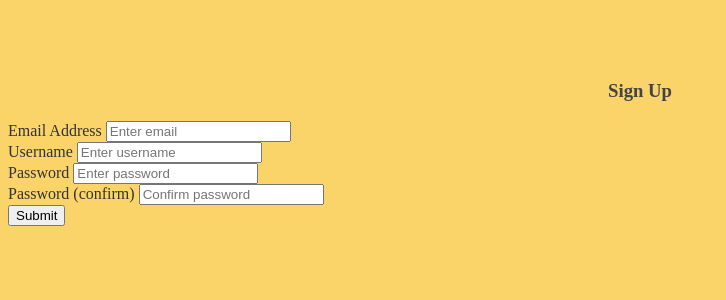
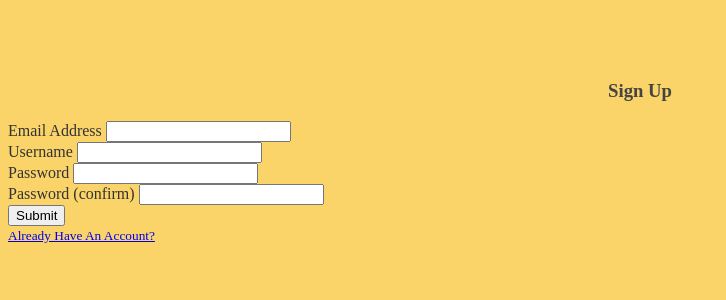
Before and after one commit to JasMyne14/GitExercise-TT2L-06, a Flask app: page /signup in a window 1280 px wide. Shown: the top 300 px of the page, without its empty margins (0-726 px from the left). Run offline with Flask 3, Linux system fonts and the light colour scheme; some libraries are stand-ins or nearby versions.

Commit message:
login signup

```diff
--- a/home/forms.py
+++ b/home/forms.py
@@ -1,11 +1,19 @@
 from flask_wtf import FlaskForm
 from flask_wtf.file import FileField, FileAllowed
-from wtforms import StringField, SubmitField, BooleanField, TextAreaField
-from wtforms.validators import DataRequired, Length, ValidationError
+from wtforms import StringField, SubmitField, BooleanField, TextAreaField, PasswordField
+from wtforms.validators import DataRequired, Length, Email, EqualTo, ValidationError
 
 class RegistrationForm(FlaskForm):
-    username = StringField('Username',validators=[DataRequired()])
-
+    email = StringField('Email Address', validators=[DataRequired(), Email()])
+    username = StringField('Username',validators=[DataRequired(),Length(min=2,max=20)])
+    password = PasswordField('Password', validators=[DataRequired()])
+    confirm_password = PasswordField('Password (confirm)',validators=[DataRequired(), EqualTo('password')])
+    submit = SubmitField('Submit')
+class LoginForm(FlaskForm):
+    username = StringField('Username',validators=[DataRequired(),Length(min=2,max=20)])
+    password = PasswordField('Password', validators=[DataRequired()])
+    remember = BooleanField('Remember Me')
+    submit = SubmitField('Login')
 class PostForm(FlaskForm):
     title = StringField('Tite', validators=[DataRequired()])
     content = TextAreaField('Content', validators=[DataRequired()])
--- a/home/templates/login.html
+++ b/home/templates/login.html
@@ -3,7 +3,8 @@
     <meta charset="UTF-8">
     <meta name="viewport" content="width=device-width, initial-scale=1.0">
     <title>Nekoyangi</title>
-    <link rel="stylesheet" type='text/css' media="screen"  href={{ url_for('static',filename='main.css')}}>
+
+    <link rel="stylesheet" type='text/css' media="screen"  href="{{ url_for('static',filename='main.css') }}">
 </head>
 <body>
     <form methods="POST">
--- a/home/templates/signup.html
+++ b/home/templates/signup.html
@@ -3,53 +3,50 @@
     <meta charset="UTF-8">
     <meta name="viewport" content="width=device-width, initial-scale=1.0">
     <title>Nekoyangi</title>
-    <link rel="stylesheet" type='text/css' media="screen"  href={{ url_for('static',filename='main.css')}}>
+    <link rel="stylesheet" type='text/css' media="screen"  href="{{ url_for('static',filename='main.css') }}">
+
 </head>
 <body>
-    <form methods="POST">
+    <div class="row">
+        <div class="col-md-8">
+          {% with messages = get_flashed_messages(with_categories=true) %}
+            {% if messages %}
+              {% for category, message in messages %}
+                <div class="alert alert-{{ category }}">
+                  {{ message }}
+                </div>
+              {% endfor %}
+            {% endif %}
+          {% endwith %}
+        </div>
+    </div>
+    <form methods="POST" action="">
         <h3 align="center">Sign Up</h3>
         <div class="form-group">
-            <label for="email">Email Address</label>
-            <input
-                type="email"
-                class="form-control"
-                id="email"
-                name="email"
-                placeholder="Enter email"
-            />
+            {{ form.email.label(class="form-control-label") }}
+            {{ form.email(class="form-control form-control-lg") }}
         </div>
         <div class="form-group">
-            <label for="username">Username</label>
-            <input
-                type="text"
-                class="form-control"
-                id="username"
-                name="username"
-                placeholder="Enter username"
-            />
+            {{ form.username.label(class="form-control-label") }}
+            {{ form.username(class="form-control form-control-lg") }}
         </div>
         <div class="form-group">
-            <label for="password1">Password</label>
-            <input
-                type="password"
-                class="form-control"
-                id="password1"
-                name="password1"
-                placeholder="Enter password"
-            />
+            {{ form.password.label(class="form-control-label") }}
+            {{ form.password(class="form-control form-control-lg") }}
         </div>
 
         <div class="form-group">
-            <label for="password2">Password (confirm)</label>
-            <input
-                type="password"
-                class="form-control"
-                id="password2"
-                name="password2"
-                placeholder="Confirm password"
-            />
+            {{ form.confirm_password.label(class="form-control-label") }}
+            {{ form.confirm_password(class="form-control form-control-lg") }}
         </div>
-        <button type="submit" class="btn btn-primary">Submit</button>
+        <div>
+        {{ form.submit(class="btn btn-primary") }}
+        </div>
     </form>
+    <div class="border-top pt-3">
+        <small class="text-muted">
+        <a class="ml-2" href="{{ url_for('views.login') }}"> Already Have An Account?</a>
+        </small>
+    </div>
 </body>
 </html>
--- a/home/views.py
+++ b/home/views.py
@@ -2,7 +2,7 @@ from flask import Flask, Blueprint, render_template, request, redirect,url_for,
 from flask_sqlalchemy import SQLAlchemy
 from home import create_app
 from .post import posts
-from .forms import PostForm
+from .forms import PostForm,RegistrationForm,LoginForm
 from .models import Post
 
 views = Blueprint('views',__name__)
@@ -15,13 +15,18 @@ def first():
 def mainpage():
     return render_template('mainpage.html', mainpage='mainpage', posts=posts)
 
-@views.route('/signup')
+@views.route('/signup', methods=['GET','POST'])
 def signup():
-    return render_template('signup.html', signup='signup')
+    form = RegistrationForm()
+    if form.validate_on_submit():
+        flash(f'Account created for {form.user.data}!','success')
+        return redirect(url_for('mainpage'))
+    return render_template('signup.html', title='Sign Up', form=form)
 
 @views.route('/login')
 def login():
-    return render_template('login.html', login='login')
+    form = LoginForm()
+    return render_template('login.html', title='login', form=form)
 
 @views.route('/notification')
 def notification():
```
